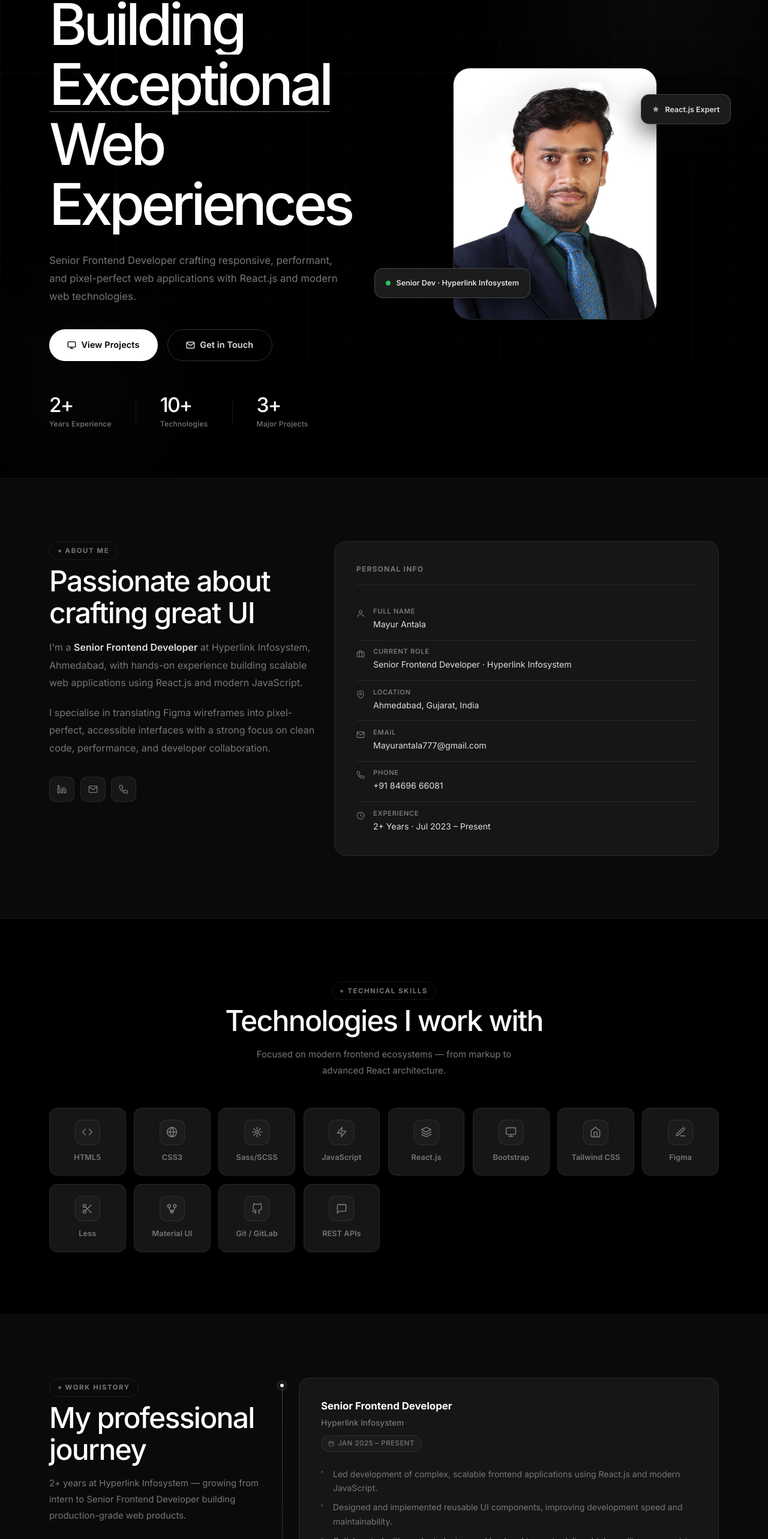
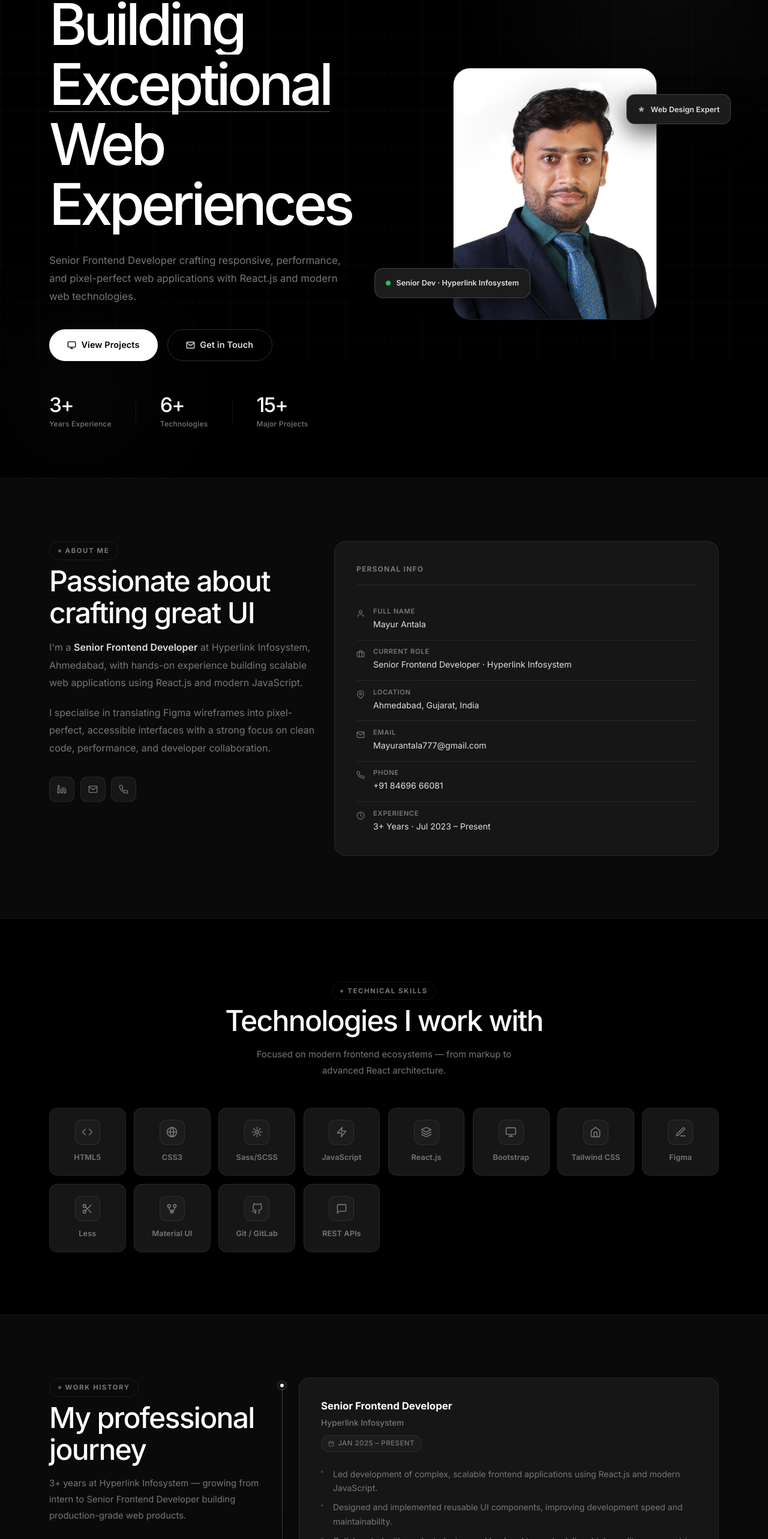
Before and after one commit to mayurantala-coder/my-portfolio, a React (Vite) app: page / in a window 1280 px wide. Shown: the part 199-2765 px from the top of the page at 60% size. Built offline with nearby package versions, Linux system fonts and the light colour scheme.

Commit message:
Updated portfolio design

```diff
--- a/src/App.jsx
+++ b/src/App.jsx
@@ -218,7 +218,7 @@ function App() {
                   Experiences</span></span>
             </h1>
             <p className="hero-sub">Senior Frontend Developer crafting responsive,
-              performant, and pixel-perfect web applications with React.js and
+              performance, and pixel-perfect web applications with React.js and
               modern web technologies.</p>
             <div className="hero-btns">
               <a href="#projects" className="btn-primary-custom">
@@ -242,17 +242,17 @@ function App() {
             </div>
             <div className="hero-stats" role="list" aria-label="Career highlights">
               <div className="stat" role="listitem">
-                <span className="stat-num" data-count="2">0</span>
+                <span className="stat-num" data-count="3">0</span>
                 <span className="stat-label">Years Experience</span>
               </div>
               <div className="stat-divider" aria-hidden="true"></div>
               <div className="stat" role="listitem">
-                <span className="stat-num" data-count="10">0</span>
+                <span className="stat-num" data-count="6">0</span>
                 <span className="stat-label">Technologies</span>
               </div>
               <div className="stat-divider" aria-hidden="true"></div>
               <div className="stat" role="listitem">
-                <span className="stat-num" data-count="3">0</span>
+                <span className="stat-num" data-count="15">0</span>
                 <span className="stat-label">Major Projects</span>
               </div>
             </div>
@@ -274,7 +274,7 @@ function App() {
                 <svg width="12" height="12" viewBox="0 0 24 24" fill="#fff"
                   opacity=".6" aria-hidden="true"><polygon
                     points="12 2 15.09 8.26 22 9.27 17 14.14 18.18 21.02 12 17.77 5.82 21.02 7 14.14 2 9.27 8.91 8.26 12 2" /></svg>
-                React.js Expert
+                Web Design Expert
               </div>
             </div>
           </div>
@@ -376,7 +376,7 @@ function App() {
                   strokeLinejoin="round" aria-hidden="true"><circle cx="12"
                     cy="12" r="10" /><polyline
                     points="12 6 12 12 16 14" /></svg><div><div
-                    className="info-lbl">Experience</div><div className="info-val">2+
+                    className="info-lbl">Experience</div><div className="info-val">3+
                     Years · Jul 2023 – Present</div></div></div>
             </div>
           </div>
@@ -497,7 +497,7 @@ function App() {
               <div className="section-tag">Work History</div>
               <h2 className="section-title mt-2" id="exp-h">My professional
                 journey</h2>
-              <p className="section-sub">2+ years at Hyperlink Infosystem — growing
+              <p className="section-sub">3+ years at Hyperlink Infosystem — growing
                 from intern to Senior Frontend Developer building
                 production-grade web products.</p>
             </div>
@@ -549,8 +549,8 @@ function App() {
                       React.js.</li>
                     <li>Converted Figma wireframes into pixel-perfect,
                       responsive interfaces.</li>
-                    <li>Integrated REST APIs and optimized user experience
-                      across multiple devices.</li>
+                    {/* <li>Integrated REST APIs and optimized user experience
+                      across multiple devices.</li> */}
                     <li>Maintained code quality through best practices and
                       GitLab version control.</li>
                   </ul>
```
